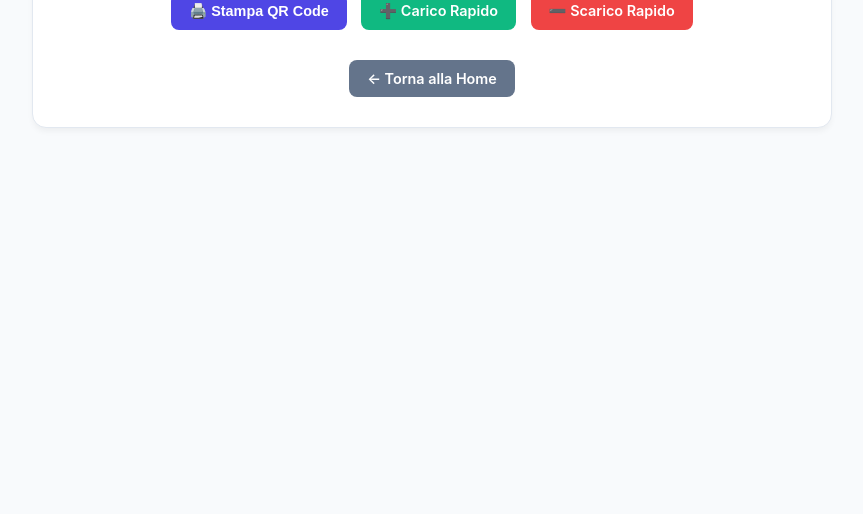
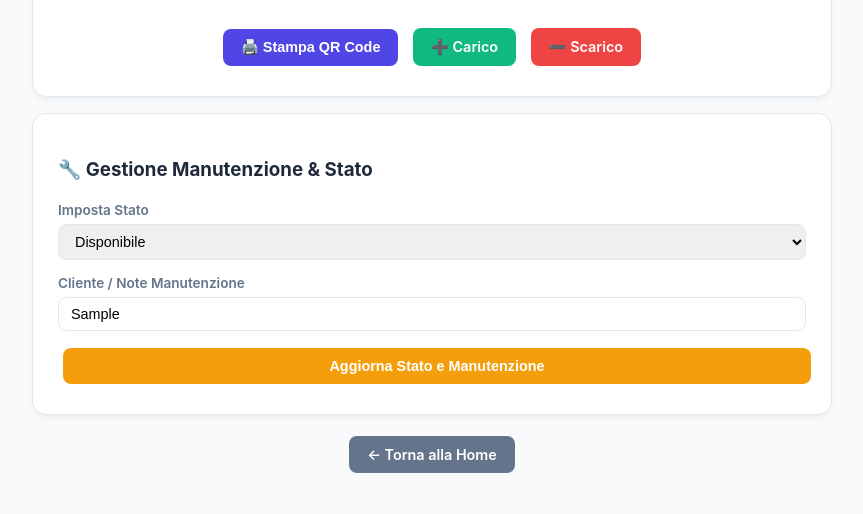
Before and after one commit to saffiodeep95/magazzinooi-qr, a Flask app: page /gestisci/1 in a window 1280 px wide. Shown: the part 680-1194 px from the top of the page, without its empty margins (208-1071 px from the left). Before the commit the page ends 808 px from the top, so only its background shows below. Run offline with Flask 3, Linux system fonts and the light colour scheme; a database or web service that is not in the repository returns one stand-in record (values such as "Sample title"); some libraries are stand-ins or nearby versions.

Commit message:
Update gestisci.html

```diff
--- a/templates/gestisci.html
+++ b/templates/gestisci.html
@@ -6,37 +6,61 @@
     <title>Gestione - {{ prodotto.nome }}</title>
     <style>
         body { font-family: -apple-system, BlinkMacSystemFont, "Segoe UI", Roboto, sans-serif; max-width: 800px; margin: 0 auto; padding: 16px; background: #f8fafc; color: #1e293b; }
-        .card { background: #ffffff; padding: 25px; border-radius: 14px; box-shadow: 0 4px 6px -1px rgba(0,0,0,0.05); margin-bottom: 16px; border: 1px solid #e2e8f0; text-align: center; }
+        .card { background: #ffffff; padding: 25px; border-radius: 14px; box-shadow: 0 4px 6px -1px rgba(0,0,0,0.05); margin-bottom: 16px; border: 1px solid #e2e8f0; }
         .btn { background: #4f46e5; color: white; padding: 10px 18px; border-radius: 8px; text-decoration: none; font-size: 0.9rem; font-weight: 600; border: none; cursor: pointer; display: inline-block; margin: 5px; }
         .btn-danger { background: #ef4444; }
         .btn-success { background: #10b981; }
+        .btn-warning { background: #f59e0b; color: white; }
         .btn:hover { opacity: 0.9; }
+        input, select { width: 100%; padding: 8px 12px; border: 1px solid #e2e8f0; border-radius: 8px; font-size: 0.9rem; box-sizing: border-box; margin-top: 5px; margin-bottom: 12px; }
+        label { font-size: 0.85rem; font-weight: 600; color: #64748b; }
     </style>
 </head>
 <body>
 
-    <div class="card">
+    <div class="card" style="text-align: center;">
         <h1>Gestione Articolo</h1>
         <h2>{{ prodotto.nome }}</h2>
         <p><strong>Codice QR:</strong> <code>{{ prodotto.qr_code }}</code></p>
         <p><strong>Codice SAP:</strong> {{ prodotto.sap if prodotto.sap else '-' }}</p>
         <p><strong>Quantità Attuale:</strong> {{ prodotto.quantita }}</p>
         <p><strong>Posizione:</strong> {{ prodotto.posizione if prodotto.posizione else '-' }}</p>
+        <p><strong>Stato Attuale:</strong> <span style="color: #4f46e5; font-weight: bold;">{{ prodotto.stato if prodotto.stato else 'Disponibile' }}</span></p>
 
-        <!-- QR Code grande per visualizzazione e stampa -->
+        <!-- QR Code grande con anteprima e stampa -->
         <div style="margin: 20px 0;">
-            <img src="https://api.qrserver.com/v1/create-qr-code/?size=180x180&data={{ prodotto.qr_code }}" alt="QR Code" style="border: 1px solid #e2e8f0; padding: 10px; background: white; border-radius: 8px;">
+            <img src="https://api.qrserver.com/v1/create-qr-code/?size=160x160&data={{ prodotto.qr_code }}" alt="QR Code" style="border: 1px solid #e2e8f0; padding: 10px; background: white; border-radius: 8px;">
         </div>
 
         <div>
             <button onclick="window.print();" class="btn">🖨️ Stampa QR Code</button>
-            <a href="{{ url_for('carico', qr_code=prodotto.qr_code) }}" class="btn btn-success">➕ Carico Rapido</a>
-            <a href="{{ url_for('scarico', qr_code=prodotto.qr_code) }}" class="btn btn-danger">➖ Scarico Rapido</a>
+            <a href="{{ url_for('carico', qr_code=prodotto.qr_code) }}" class="btn btn-success">➕ Carico</a>
+            <a href="{{ url_for('scarico', qr_code=prodotto.qr_code) }}" class="btn btn-danger">➖ Scarico</a>
         </div>
+    </div>
 
-        <div style="margin-top: 20px;">
-            <a href="{{ url_for('index') }}" class="btn" style="background: #64748b;">← Torna alla Home</a>
-        </div>
+    <!-- Modulo Gestione Manutenzione & Stato -->
+    <div class="card">
+        <h3>🔧 Gestione Manutenzione & Stato</h3>
+        <form action="{{ url_for('stato_manutenzione', qr_code=prodotto.qr_code) }}" method="POST">
+            <div>
+                <label>Imposta Stato</label>
+                <select name="stato">
+                    <option value="Disponibile" {% if prodotto.stato == 'Disponibile' %}selected{% endif %}>Disponibile</option>
+                    <option value="In Manutenzione" {% if prodotto.stato == 'In Manutenzione' %}selected{% endif %}>In Manutenzione</option>
+                    <option value="Spedito" {% if prodotto.stato == 'Spedito' %}selected{% endif %}>Spedito</option>
+                </select>
+            </div>
+            <div>
+                <label>Cliente / Note Manutenzione</label>
+                <input type="text" name="cliente_manutenzione" value="{{ prodotto.cliente_manutenzione if prodotto.cliente_manutenzione else '' }}" placeholder="Nome cliente o dettagli...">
+            </div>
+            <button type="submit" class="btn btn-warning" style="width: 100%;">Aggiorna Stato e Manutenzione</button>
+        </form>
+    </div>
+
+    <div style="text-align: center; margin-bottom: 20px;">
+        <a href="{{ url_for('index') }}" class="btn" style="background: #64748b;">← Torna alla Home</a>
     </div>
 
 </body>
```
